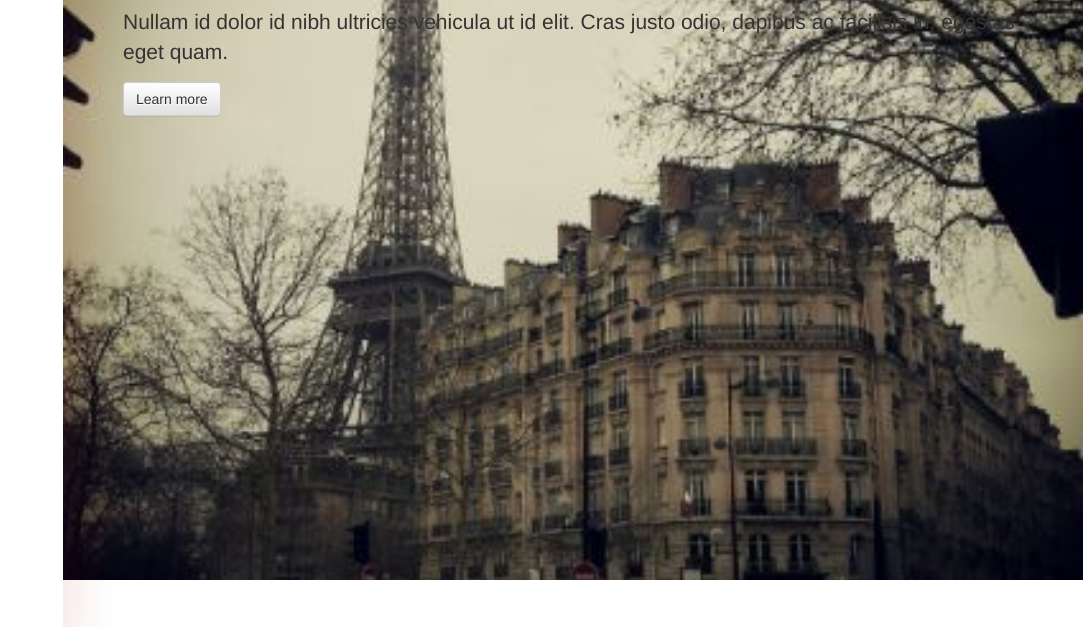
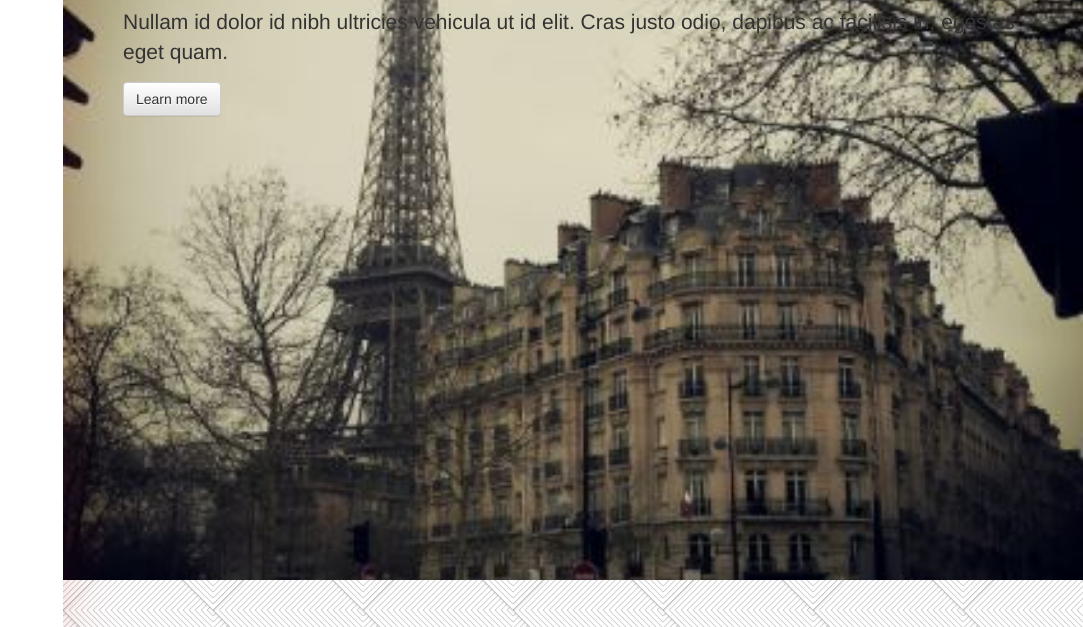
Before and after one commit to udoyen/pari-1, a plain HTML site: page index.html in a window 1280 px wide. Shown: the part 140-767 px from the top of the page, without its empty margins (197-1280 px from the left). Drawn offline with Linux system fonts and the light colour scheme.

Commit message:
background image added

```diff
--- a/assets/css/styles.css
+++ b/assets/css/styles.css
@@ -17,3 +17,8 @@ body{
 p{
   font-size:1.4em;
 }
+
+.page-wrapper{
+  background-image:url('../../assets/img/diagonal_striped_brick.png');
+  background-repeat:repeat;
+}
--- a/index.html
+++ b/index.html
@@ -21,6 +21,7 @@
                 <div class="col-md-12"></div>
             </div>
         </header>
+        <div class="page-wrapper">
             <div id="page-right">
                 <div class="container-fluid" id="main-img">
                     <div class="col-md-12" id="jumbo-container">
@@ -133,6 +134,7 @@
                 </div>
             </div>
         </div>
+    </div>
     <script src="assets/js/jquery.min.js"></script>
     <script src="assets/bootstrap/js/bootstrap.min.js"></script>
     <script src="assets/js/script.js"></script>
```
Also changed, not shown: assets/img/diagonal_striped_brick.png (added), assets/img/diamond_upholstery.png (added), assets/img/symphony.png (added). Lines whose indentation alone changed are shown as unchanged.
